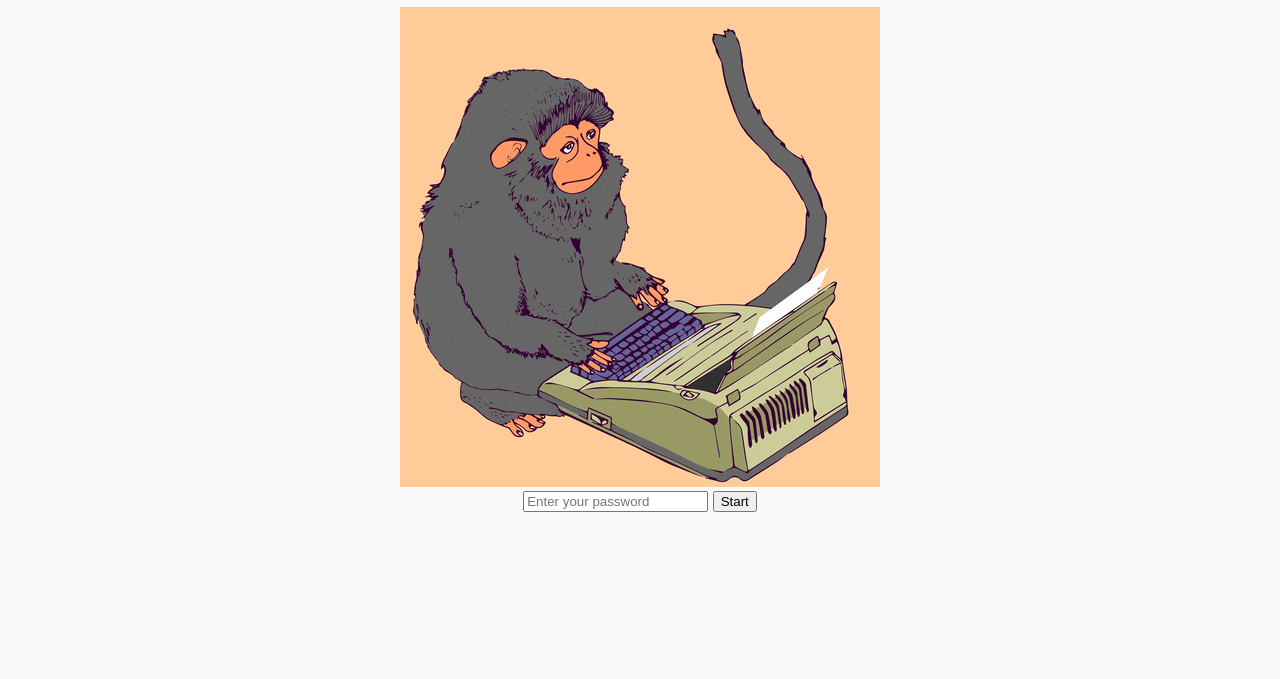
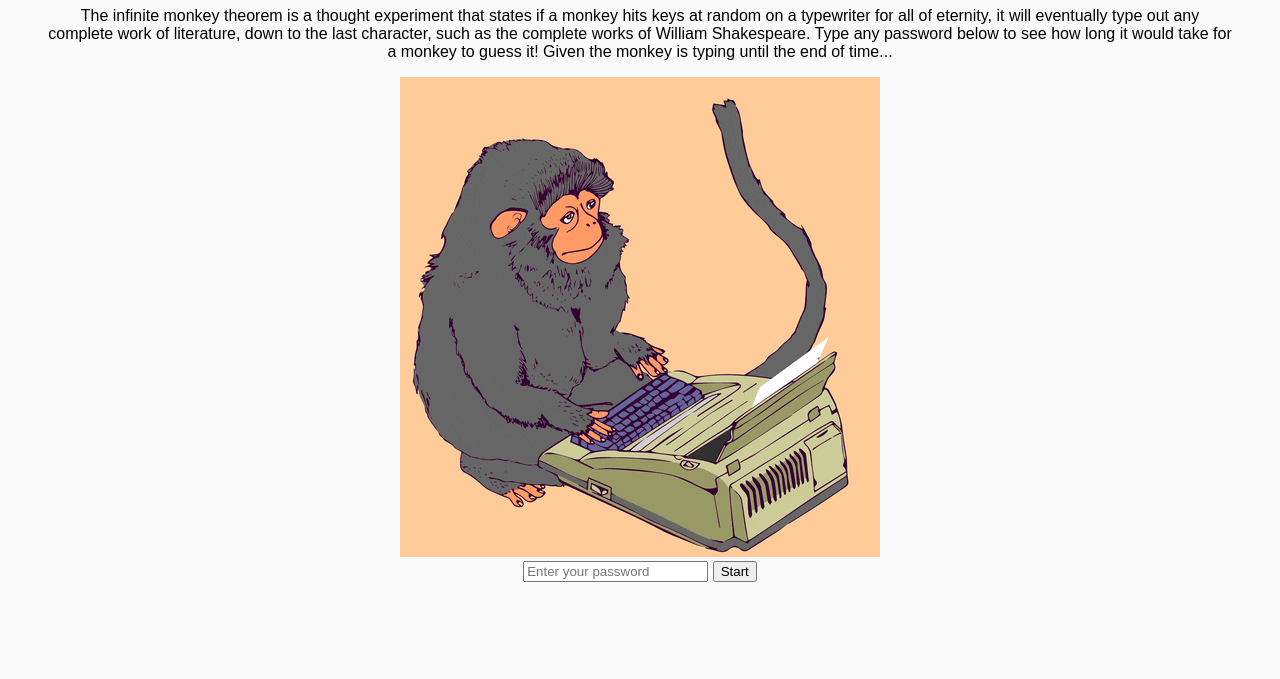
Before and after one commit to azzam-c/MonkeyGuess, a plain HTML site: page index.html in a window 1280 px wide. Shown: the part 121-800 px from the top of the page. Drawn offline with Linux system fonts and the light colour scheme.

Commit message:
Update index.html

```diff
--- a/index.html
+++ b/index.html
@@ -8,7 +8,9 @@
 </head>
 <body>
   <h1>Monkey Password Simulator</h1>
-
+ <p class="description">
+    The infinite monkey theorem is a thought experiment that states if a monkey hits keys at random on a typewriter for all of eternity, it will eventually type out any complete work of literature, down to the last character, such as the complete works of William Shakespeare. Type any password below to see how long it would take for a monkey to guess it! Given the monkey is typing until the end of time...
+  </p>
   <!-- Monkey GIF -->
   <img id="monkeyGif" src="monkey.gif" alt="Typing monkey">
 
```
